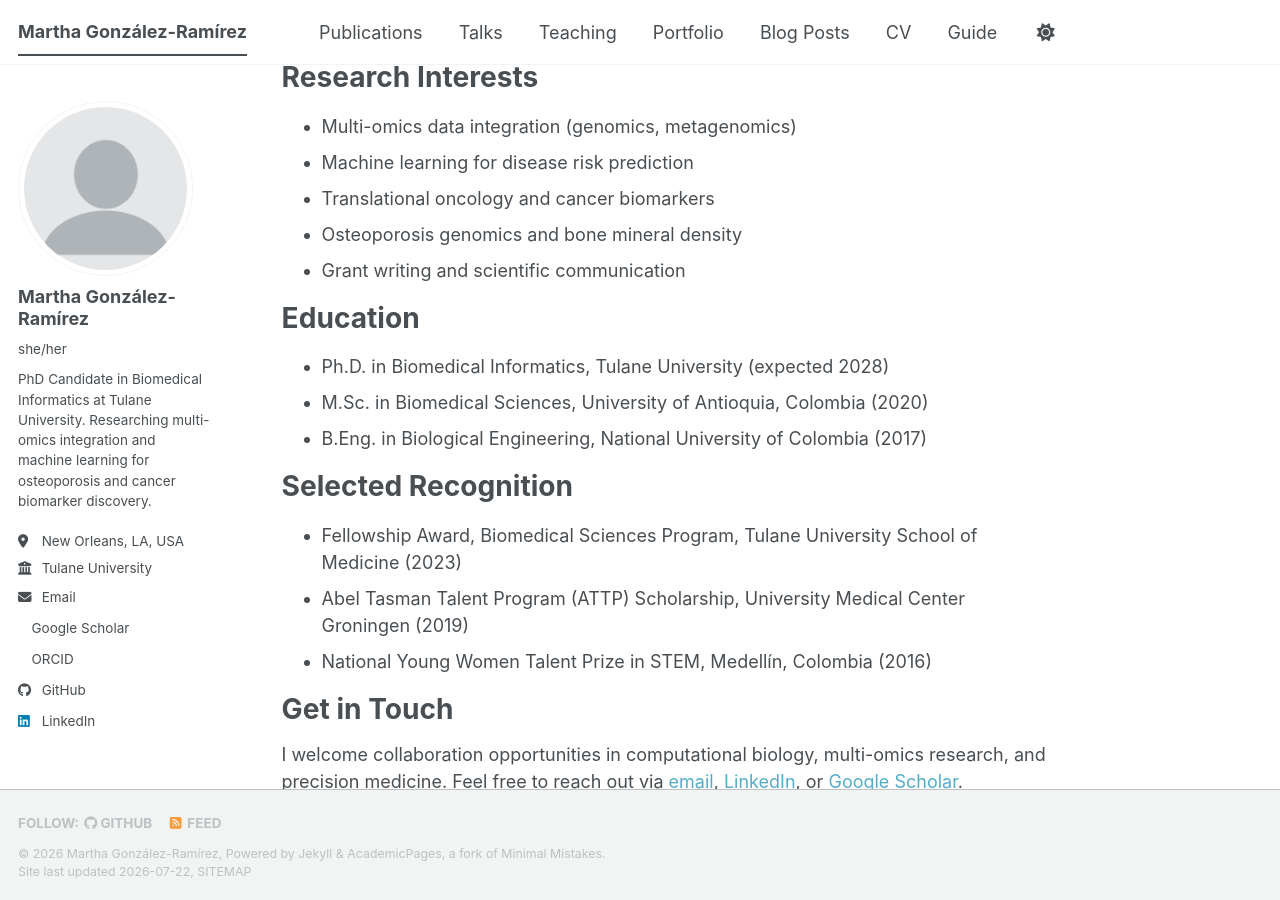
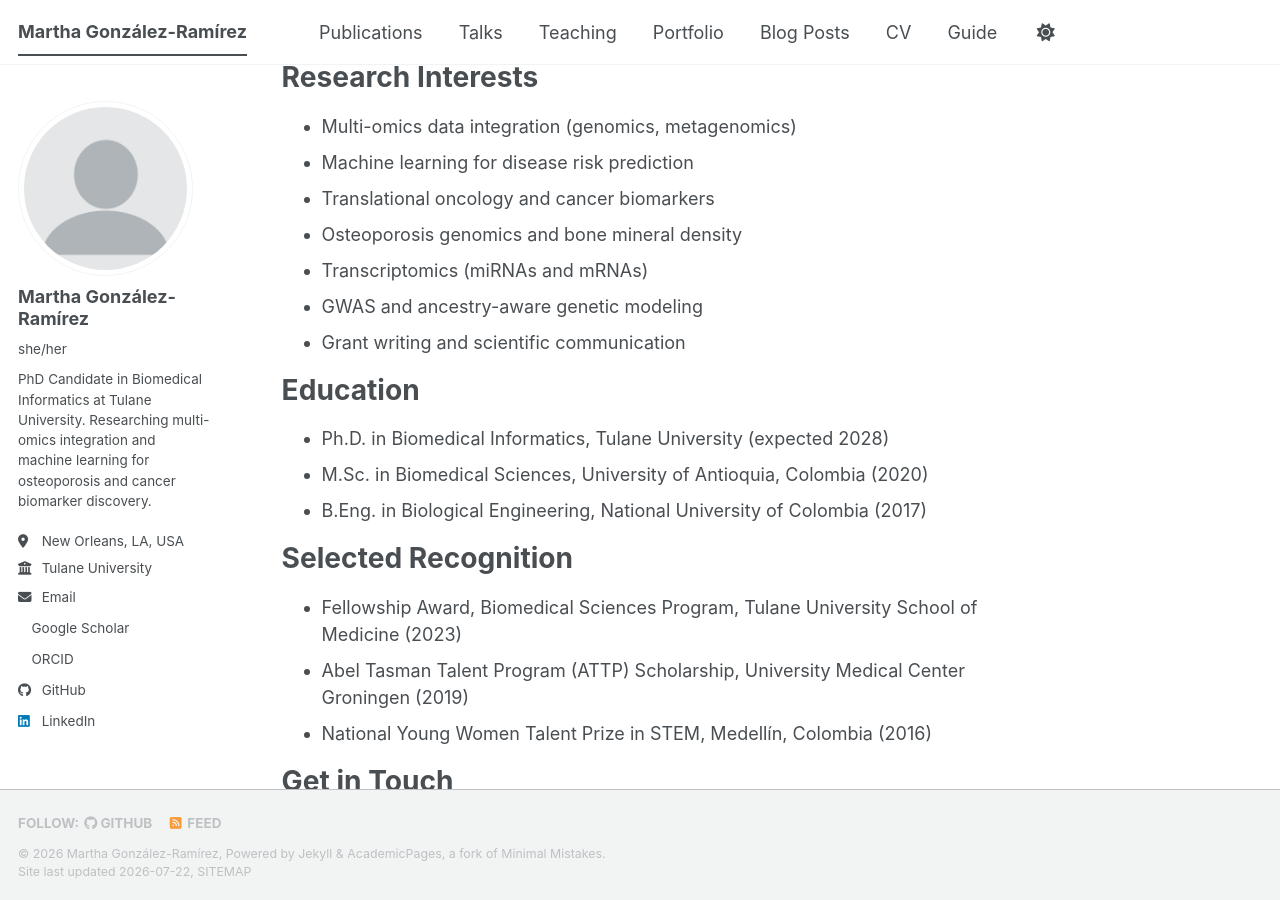
Before and after one commit to migonzalezr/migonzalezr.github.io, a Jekyll site: the page built from _pages/about.md, in a window 1280 px wide and 900 px high, scrolled down 799 px. Built offline with Jekyll 4.4.1, drawn with Linux system fonts in a browser that asks for light colours; a style sheet for code colours, icons or effects is not loaded.

Commit message:
Add transcriptomics and GWAS to expertise list

```diff
--- a/_pages/about.md
+++ b/_pages/about.md
@@ -24,6 +24,8 @@ Research Interests
 * Machine learning for disease risk prediction
 * Translational oncology and cancer biomarkers
 * Osteoporosis genomics and bone mineral density
+* Transcriptomics (miRNAs and mRNAs)
+* GWAS and ancestry-aware genetic modeling
 * Grant writing and scientific communication
 
 Education
```
